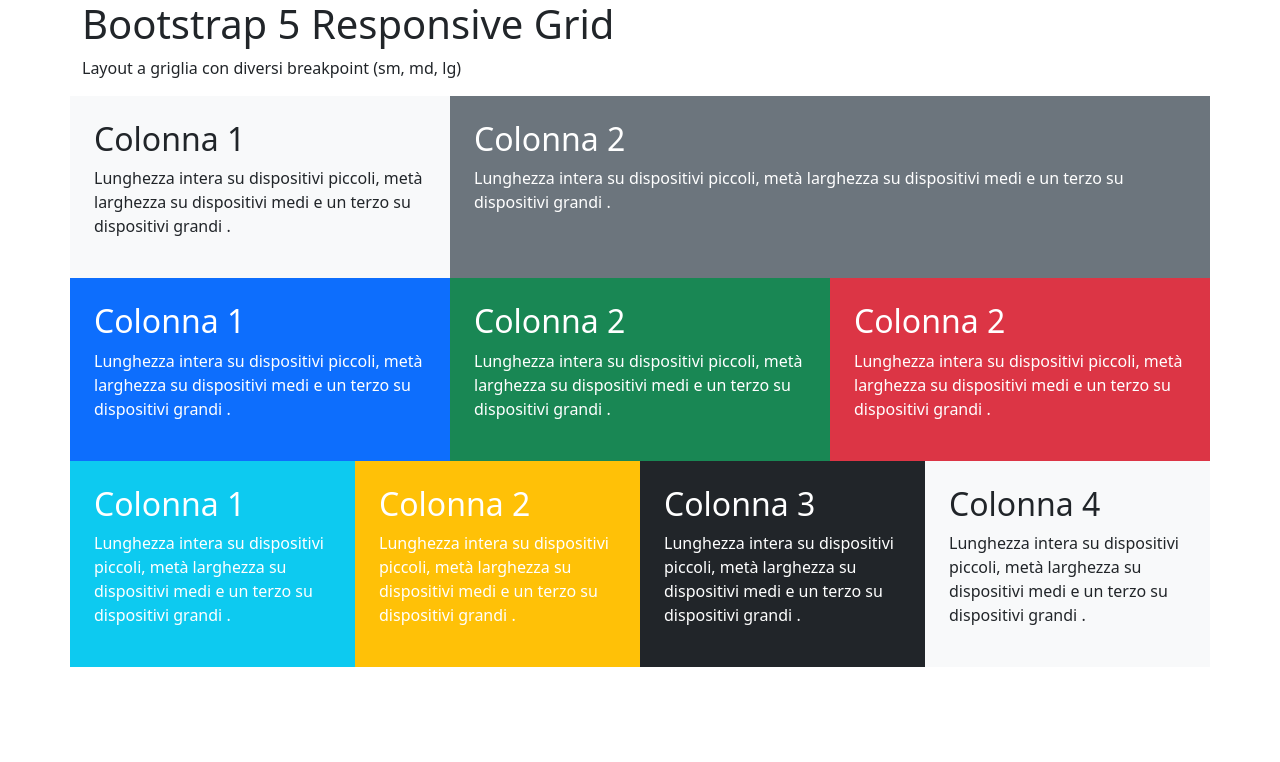
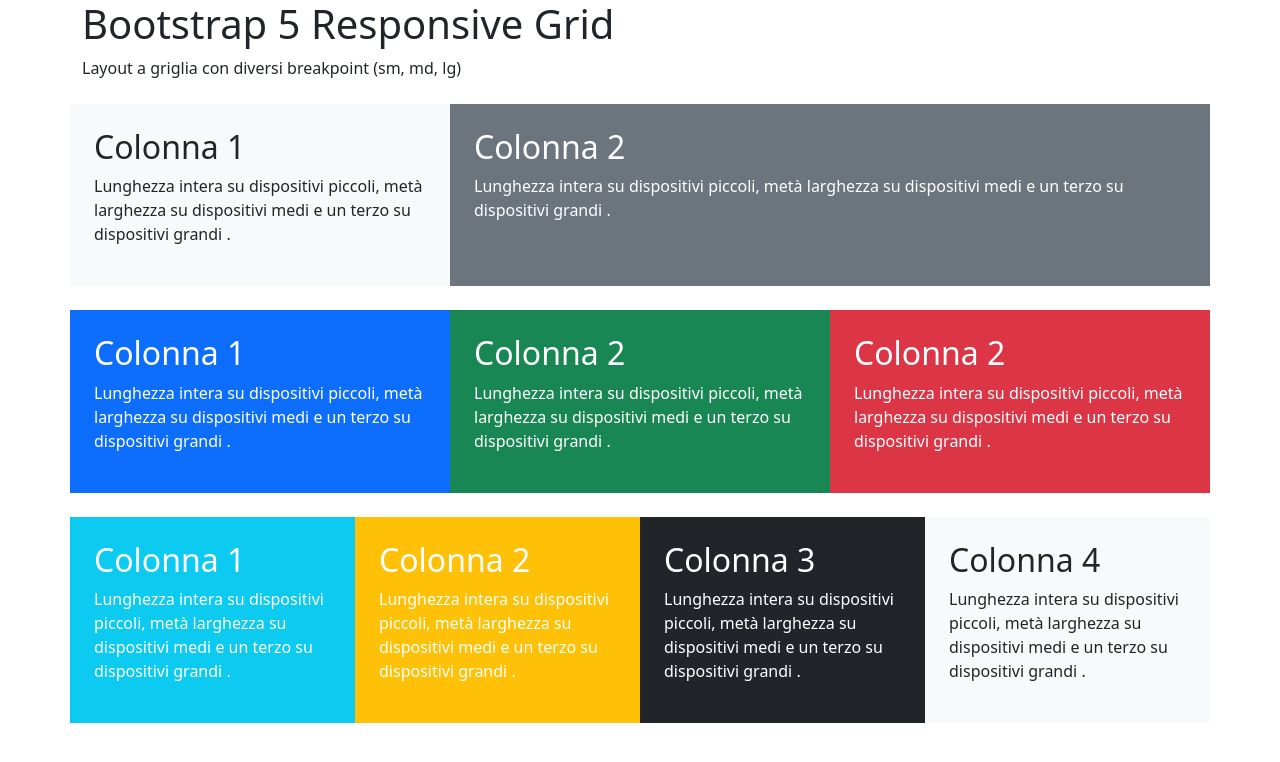
Before and after one commit to Michecosa/htmlcss-bootstrap-layout, a plain HTML site: page index.html in a window 1280 px wide. Drawn offline with nearby package versions, Linux system fonts and the light colour scheme; files that its build step writes are made by us from their sources.

Commit message:
Add margin to create space between different areas

```diff
--- a/index.html
+++ b/index.html
@@ -28,7 +28,7 @@
           Larghezza...
       -->
 
-      <div class="row">
+      <div class="row my-4">
         <div class="p-4 col-sm-12 col-md-6 col-lg-4 bg-light text-dark">
           <h2>Colonna 1</h2>
           <p>Lunghezza intera su dispositivi piccoli, met&agrave; larghezza su dispositivi medi e un terzo su dispositivi grandi .</p>
@@ -50,7 +50,7 @@
       -->
 
       <div>
-        <div class="row">
+        <div class="row my-4">
           <div class="p-4 col-sm-6 col-md-4 col-lg-4 bg-primary text-white">
             <h2>Colonna 1</h2>
             <p>Lunghezza intera su dispositivi piccoli, met&agrave; larghezza su dispositivi medi e un terzo su dispositivi grandi .</p>
@@ -76,7 +76,7 @@
           Metà...         Metà...
       -->
 
-      <div class="row">
+      <div class="row my-4">
         <div class="p-4 col-sm-6 col-md-3 col-lg-3 bg-info text-white">
           <h2>Colonna 1</h2>
           <p>Lunghezza intera su dispositivi piccoli, met&agrave; larghezza su dispositivi medi e un terzo su dispositivi grandi .</p>
```
